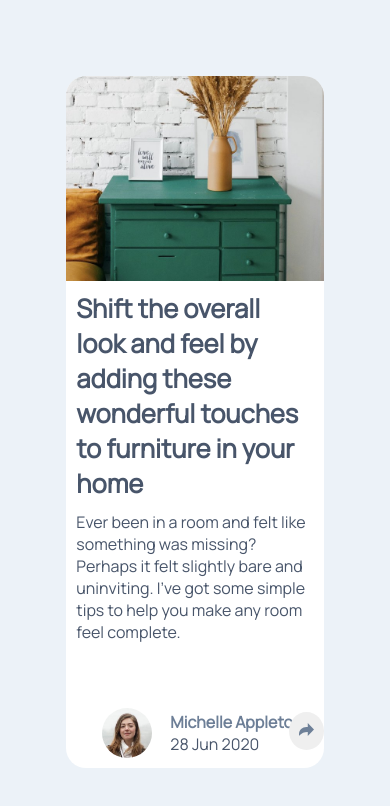
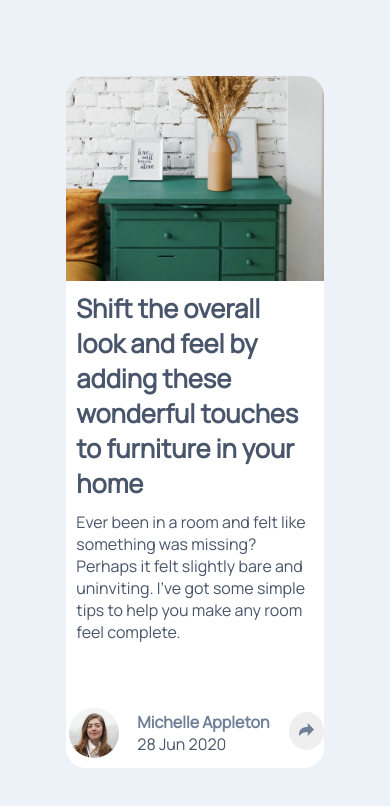
Before and after one commit to WilliamSilveiraF/article-preview, a plain HTML site: page index.html in a window 390 px wide. Drawn offline with Linux system fonts and the light colour scheme.

Commit message:
footer responsivo

```diff
--- a/mystyle.css
+++ b/mystyle.css
@@ -139,7 +139,7 @@ main {
     #boxtext > #footer > #profile {
         display: flex;
         justify-content: space-between;
-        margin-left: calc(16% - 5px);
+        margin-left: calc(16% - 38px);
         position: relative;
         top: 65px;
     }
```
